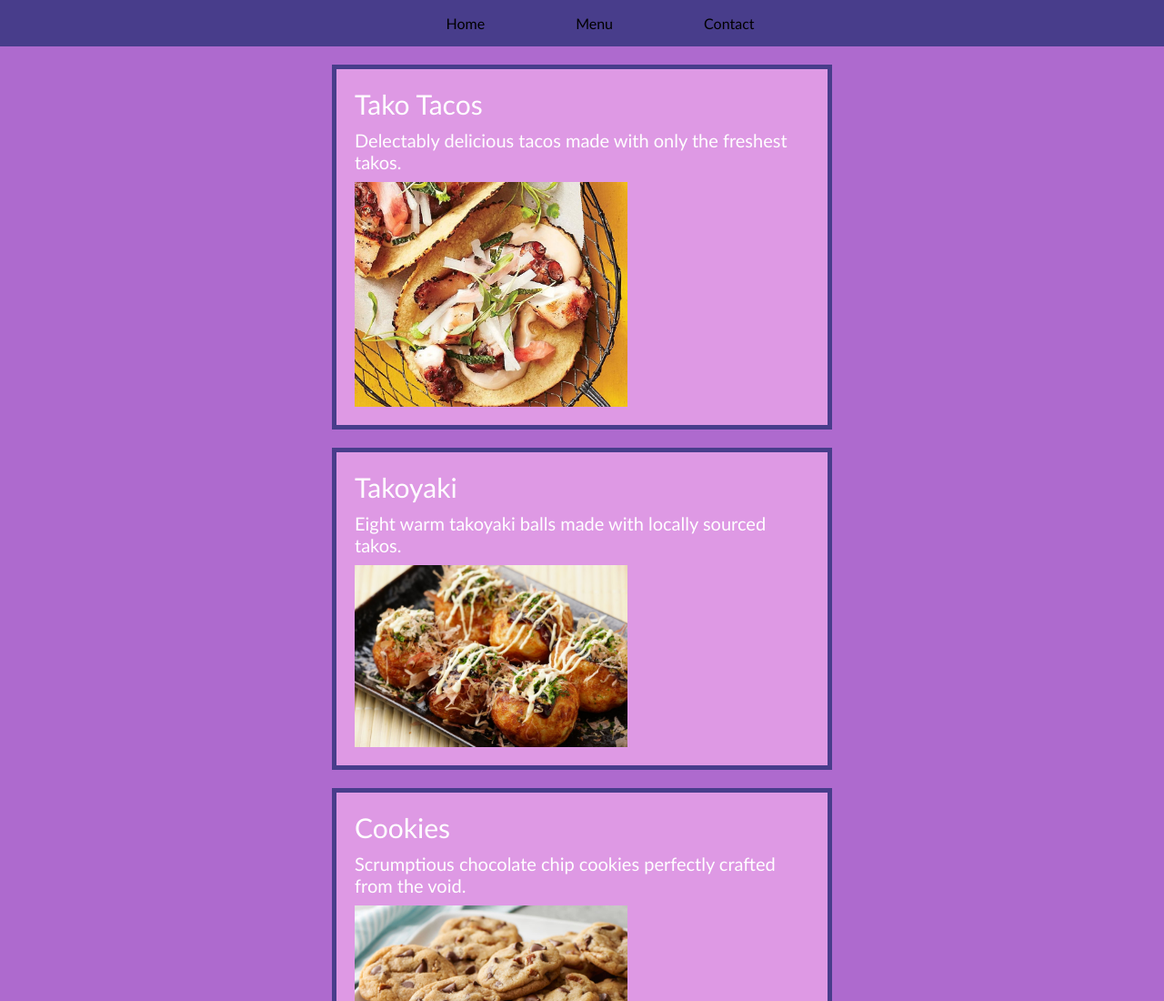
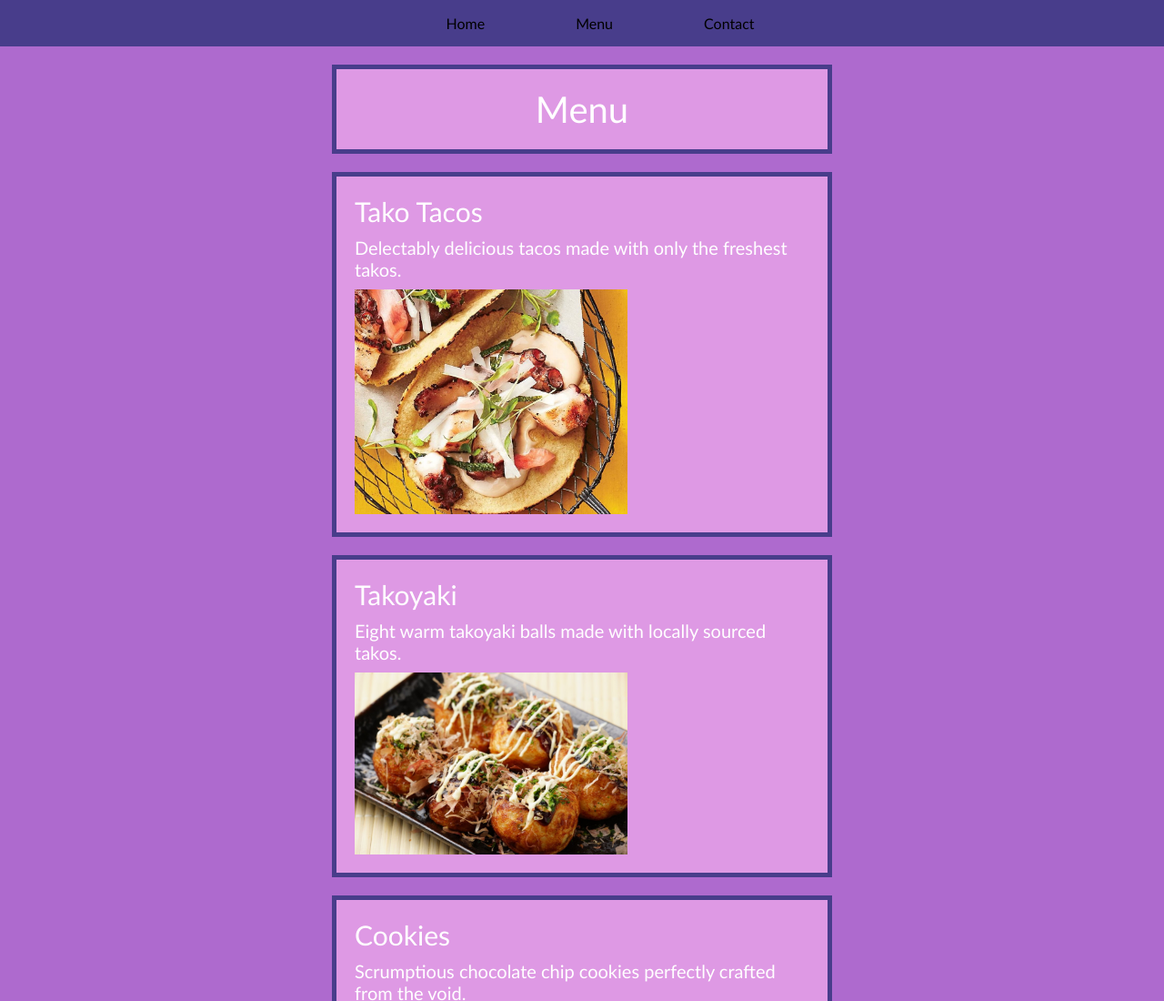
Before and after one commit to phuihumu/restaurant-page, a website built with webpack: page dist/index.html in a window 1280 px wide. Shown: the top 1100 px of the page at 91% size. Built offline with Linux system fonts and the light colour scheme.

Commit message:
Added a menu title to the menuPage function.

```diff
--- a/src/menu.js
+++ b/src/menu.js
@@ -12,6 +12,7 @@ function menuPage() {
     const menuTitle = document.createElement('div');
     menuTitle.classList.add('menuTitle');
     menuTitle.innerHTML = "Menu";
+    menuTitle.classList.add('menuItem');
 
     const takoTacos = document.createElement('div');
     takoTacos.classList.add('menuItem');
@@ -61,6 +62,7 @@ function menuPage() {
     cookies.appendChild(cookieText);
     cookies.appendChild(cookieImage);
 
+    menu.appendChild(menuTitle);
     menu.appendChild(takoTacos);
     menu.appendChild(takoyaki);
     menu.appendChild(cookies);
--- a/src/style.css
+++ b/src/style.css
@@ -64,6 +64,14 @@ img {
     align-items: center;
 }
 
+.menuTitle {
+    font-family: 'Gill Sans', 'Gill Sans MT', Calibri, 'Trebuchet MS', sans-serif;
+    font-size: 40px;
+    color: white;
+    display: flex;
+    align-items: center;
+}
+
 .menuItem {
     background-color: rgb(222, 153, 228);
     border-color: darkslateblue;
```
Also changed, not shown: dist/main.js.
